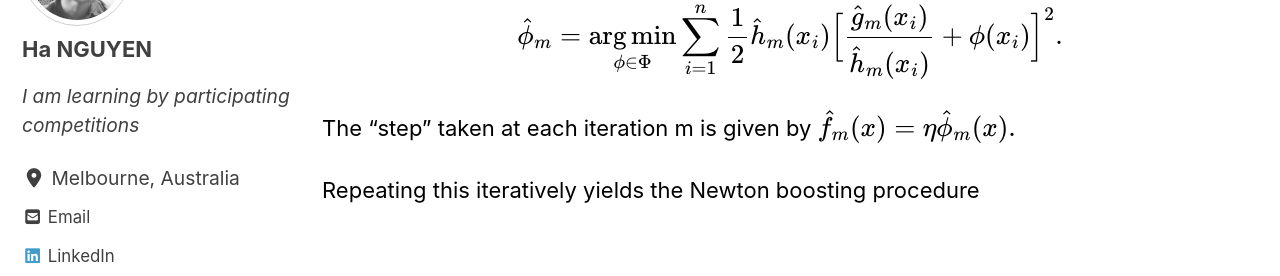
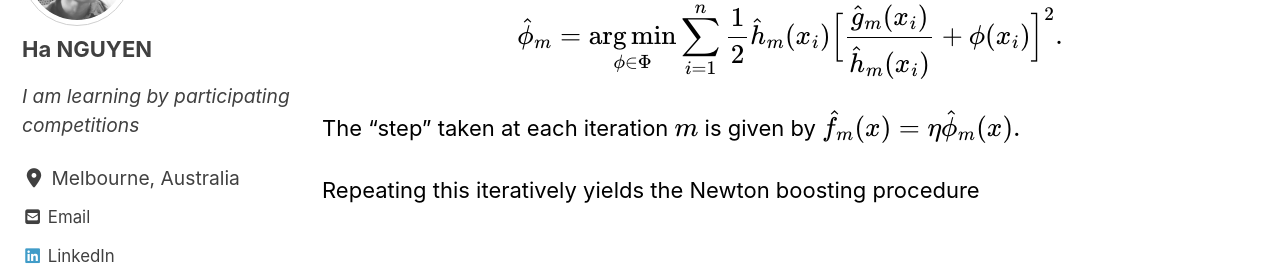
Before and after one commit to datasciblog/datasciblog.github.io, a Jekyll site: the page built from _posts/2020-02-26-tree-boosting-03.md, in a window 1280 px wide and 900 px high, scrolled down 13423 px. Shown: the part 150-426 px from the top of the window. Built offline with Jekyll 4.4.1, drawn with Linux system fonts in a browser that asks for light colours; cached includes are drawn as plain includes; nearby versions of some CDN libraries; formulas are drawn with MathJax 3.

```diff
--- a/_posts/2020-02-26-tree-boosting-03.md
+++ b/_posts/2020-02-26-tree-boosting-03.md
@@ -298,7 +298,7 @@ Similar to the case for gradient boosting, we have that the empirical gradient i
 
 $$\hat{\phi}_m = \underset{\phi \in \Phi}{\arg\min} \sum\limits_{i=1}^n \frac{1}{2} \hat{h}_m(x_i) \Big[\frac{\hat{g}_m(x_i)}{\hat{h}_m(x_i)} + \phi(x_i) \Big]^2.$$
 
-The “step” taken at each iteration m is given by
+The "step" taken at each iteration $m$ is given by
 $$\hat{f}_m (x) = \eta \hat{\phi}_m(x).$$
 
 Repeating this iteratively yields the Newton boosting procedure
```
